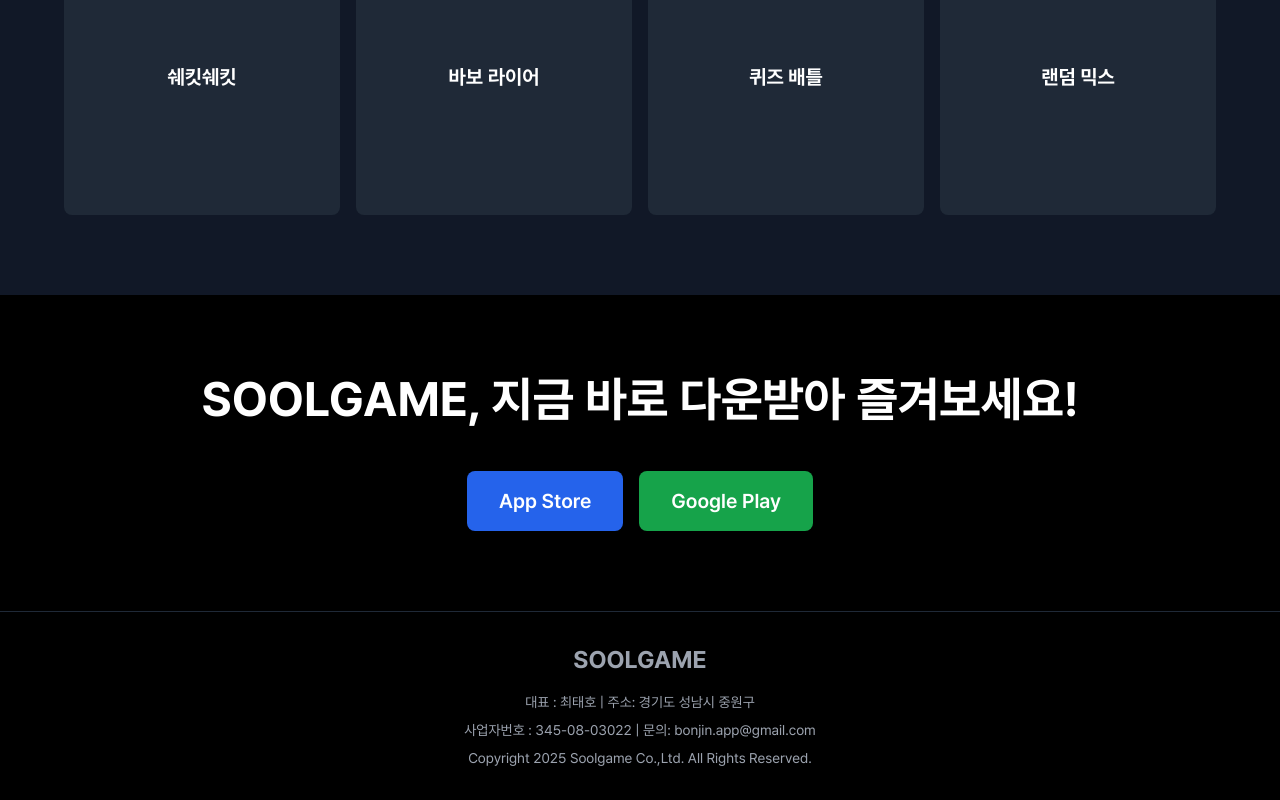
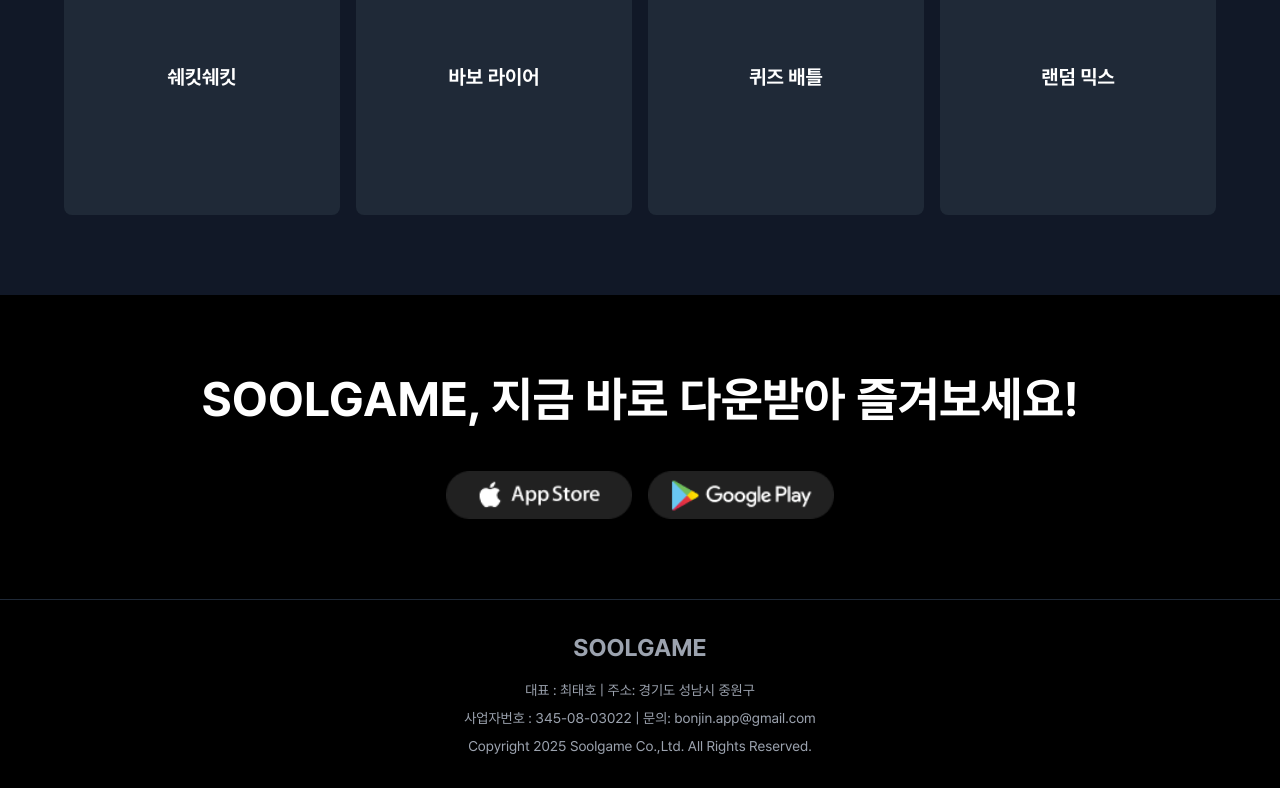
Before and after one commit to hyr0208/soolgame-landing, a React (Create React App) app: page / in a window 1280 px wide. Shown: the part 2293-3093 px from the top of the page. Built offline with nearby package versions, Linux system fonts and the light colour scheme.

Commit message:
refactor: 앱 다운로드 이미지 추가

```diff
--- a/src/pages/main/MainPage.tsx
+++ b/src/pages/main/MainPage.tsx
@@ -1,4 +1,6 @@
 import React from "react";
+import appStoreImage from "../../assets/image/landingApp.png";
+import googlePlayImage from "../../assets/image/landingGoogle.png";
 
 function MainPage() {
   const scrollToNext = () => {
@@ -144,17 +146,19 @@
             SOOLGAME, 지금 바로 다운받아 즐겨보세요!
           </h2>
           <div className="flex flex-col md:flex-row gap-4 justify-center items-center mt-12">
-            <a
-              href="#"
-              className="px-8 py-4 bg-blue-600 hover:bg-blue-700 rounded-lg text-xl font-semibold transition-colors"
-            >
-              App Store
+            <a href="#" className="hover:opacity-80 transition-opacity">
+              <img
+                src={appStoreImage}
+                alt="App Store에서 다운로드"
+                className="h-10 md:h-12"
+              />
             </a>
-            <a
-              href="#"
-              className="px-8 py-4 bg-green-600 hover:bg-green-700 rounded-lg text-xl font-semibold transition-colors"
-            >
-              Google Play
+            <a href="#" className="hover:opacity-80 transition-opacity">
+              <img
+                src={googlePlayImage}
+                alt="Google Play에서 다운로드"
+                className="h-10 md:h-12"
+              />
             </a>
           </div>
         </div>
```
Also changed, not shown: src/assets/image/landingApp.png (added), src/assets/image/landingGoogle.png (added).
